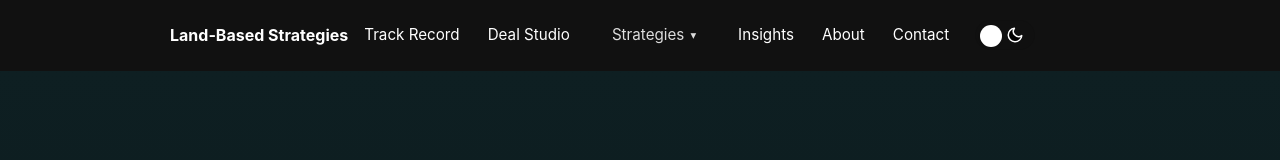
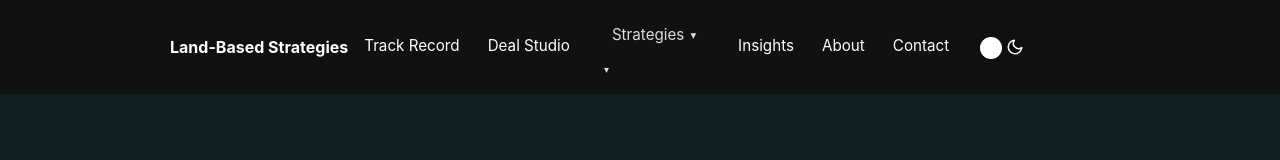
Before and after one commit to APV-123/landbasedstrategies, a plain HTML site: page about/index.html in a window 1280 px wide. Shown: the top 160 px of the page. Drawn offline with Linux system fonts and the light colour scheme.

Commit message:
updated mobile nav experience

```diff
--- a/assets/css/site.css
+++ b/assets/css/site.css
@@ -163,6 +163,29 @@ html.dark .nav-item .dropdown{ background:#073642; }
 html.dark .nav-item .dropdown a{ color:#cfe3e4; }
 html.dark .nav-item .dropdown a:hover{ background:rgba(255,255,255,.10); }
 html.dark .nav-item .dropdown a + a{ border-color:rgba(255,255,255,.1); }
+
+/* ===== Submenu toggle caret ===== */
+.submenu-toggle {
+  background: none;
+  border: 0;
+  cursor: pointer;
+  color: #ddd;
+  margin-left: 6px;
+  padding: 0;
+}
+.submenu-toggle::after {
+  content: "▾";
+  font-size: 0.75em;
+  transition: transform 0.25s ease;
+}
+.nav-item.open > .submenu-toggle::after {
+  transform: rotate(180deg);
+}
+
+/* Dark mode caret */
+html.dark .submenu-toggle {
+  color: #cfe3e4;
+}
 
 
 /* ---------- Theme switch (pill) ---------- */
--- a/assets/js/nav.js
+++ b/assets/js/nav.js
@@ -47,12 +47,11 @@ document.addEventListener("DOMContentLoaded", () => {
         });
       }
 
-      // Submenu toggles (Strategies, Insights)
-      navContainer.querySelectorAll(".nav-item.has-dropdown > a").forEach(link => {
-        link.addEventListener("click", e => {
-          // Prevent nav jump
+      // ===== Submenu toggles (caret buttons only) =====
+      navContainer.querySelectorAll(".submenu-toggle").forEach(btn => {
+        btn.addEventListener("click", e => {
           e.preventDefault();
-          link.parentElement.classList.toggle("open");
+          btn.parentElement.classList.toggle("open");
         });
       });
     })
--- a/partials/nav.html
+++ b/partials/nav.html
@@ -12,6 +12,7 @@
 
   <div class="nav-item has-dropdown">
     <a href="/strategies/" data-path="strategies/">Strategies</a>
+    <button class="submenu-toggle" aria-label="Expand Strategies"></button>
     <div class="dropdown">
       <a href="/strategies/retail/">Retail</a>
       <a href="/strategies/industrial/">Industrial</a>
```
